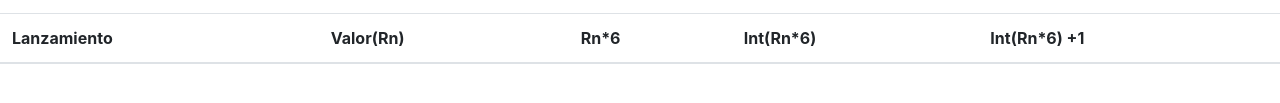
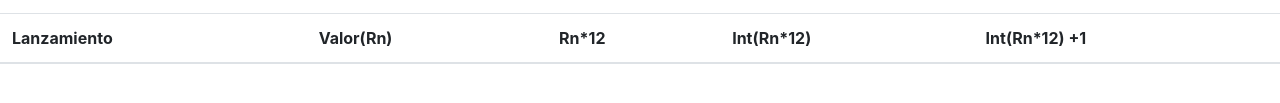
Before and after one commit to OsnielC/dado, a plain HTML site: page index.html in a window 1280 px wide. Shown: the part 201-304 px from the top of the page. Drawn offline with nearby package versions, Linux system fonts and the light colour scheme.

Commit message:
Update index.html

```diff
--- a/index.html
+++ b/index.html
@@ -22,9 +22,9 @@
             <tr>
                 <th>Lanzamiento</th>
                 <th>Valor(Rn)</th>
-                <th>Rn*6</th>
-                <th>Int(Rn*6)</th>
-                <th>Int(Rn*6) +1</th>
+                <th>Rn*12</th>
+                <th>Int(Rn*12)</th>
+                <th>Int(Rn*12) +1</th>
             </tr>
         </thead>
         <tbody>
```
